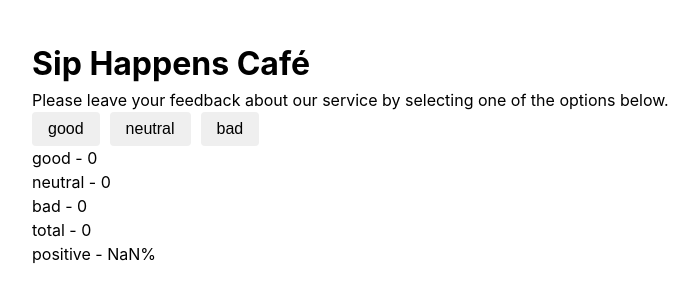
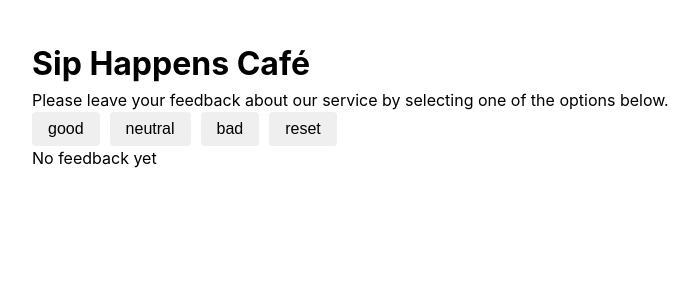
Before and after one commit to DmytroLynnyk/goit-react-hw-02, a React (Vite) app: page / in a window 1280 px wide. Shown: the top 302 px of the page, without its empty margins (8-707 px from the left). Built offline with nearby package versions, Linux system fonts and the light colour scheme.

Commit message:
all jsx done without css

```diff
--- a/src/App.jsx
+++ b/src/App.jsx
@@ -1,7 +1,7 @@
 import { useState, useEffect } from "react";
 import "./App.css";
 import { Options } from "./components/options/options";
-// import { Feedback } from './components/feedback/feedback';
+import { Feedback } from "./components/feedback/feedback";
 
 // const Button = ({ onUpdate, children }) => {
 //   return <button onClick={onUpdate}>{children}</button>;
@@ -27,6 +27,8 @@ import { Options } from "./components/options/options";
 //     </div>
 //   );
 // };
+
+// const sevedFeedbacks = window.localStorage.getItem("feedbacks-state");
 
 const getSavedFeedback = () => {
   const sevedFeedbacks = window.localStorage.getItem("feedbacks-state");
@@ -61,6 +63,13 @@ export const App = () => {
       bad: feedbackState.bad + 1,
     });
   };
+  const resetFeedback = () => {
+    setFeedbackState({
+      good: 0,
+      neutral: 0,
+      bad: 0,
+    });
+  };
 
   useEffect(() => {
     window.localStorage.setItem(
@@ -68,35 +77,6 @@ export const App = () => {
       JSON.stringify(feedbackState)
     );
   });
-
-  const FeedbackStatus = () => {
-    const totalFeedbacks =
-      feedbackState.good + feedbackState.neutral + feedbackState.bad;
-    const positiveFeedback = Math.round(
-      ((feedbackState.good + feedbackState.neutral) / totalFeedbacks) * 100
-    );
-    return (
-      <>
-        good - {feedbackState.good}
-        <br></br>
-        neutral - {feedbackState.neutral}
-        <br></br>
-        bad - {feedbackState.bad}
-        <br></br>
-        total - {totalFeedbacks}
-        <br></br>
-        positive - {positiveFeedback}%<br></br>
-      </>
-    );
-  };
-
-  const Feedback = () => {
-    return (
-      <div>
-        <FeedbackStatus />
-      </div>
-    );
-  };
 
   return (
     <>
@@ -110,8 +90,9 @@ export const App = () => {
         goodUpdate={goodFeedback}
         neutralUpdate={neutralFeedback}
         badUpdate={badFeedback}
+        resetUpdate={resetFeedback}
       />
-      <Feedback />
+      <Feedback feedbackState={feedbackState} />
     </>
   );
 };
--- a/src/components/feedback/feedback.jsx
+++ b/src/components/feedback/feedback.jsx
@@ -1,13 +1,25 @@
 import css from "./feedback.module.css";
 
-export const Feedback = () => {
-  return (
-    <p>
-      Good: 0<br></br>
-      Neutral: 0<br></br>
-      Bad: 0<br></br>
-      Total: 0<br></br>
-      Positive: 0<br></br>
-    </p>
+export const Feedback = ({ feedbackState }) => {
+  const totalFeedbacks =
+    feedbackState.good + feedbackState.neutral + feedbackState.bad;
+  const positiveFeedback = Math.round(
+    ((feedbackState.good + feedbackState.neutral) / totalFeedbacks) * 100
   );
+  if (totalFeedbacks !== 0) {
+    return (
+      <>
+        good - {feedbackState.good}
+        <br></br>
+        neutral - {feedbackState.neutral}
+        <br></br>
+        bad - {feedbackState.bad}
+        <br></br>
+        total - {totalFeedbacks}
+        <br></br>
+        positive - {positiveFeedback}%<br></br>
+      </>
+    );
+  }
+  return "No feedback yet";
 };
--- a/src/components/options/options.jsx
+++ b/src/components/options/options.jsx
@@ -5,6 +5,7 @@ export const Options = ({
   goodUpdate,
   neutralUpdate,
   badUpdate,
+  resetUpdate,
 }) => {
   return (
     <div>
@@ -17,6 +18,7 @@ export const Options = ({
       <Button value={bad} onUpdate={badUpdate}>
         bad
       </Button>
+      <Button onUpdate={resetUpdate}>reset</Button>
     </div>
   );
 };
```
